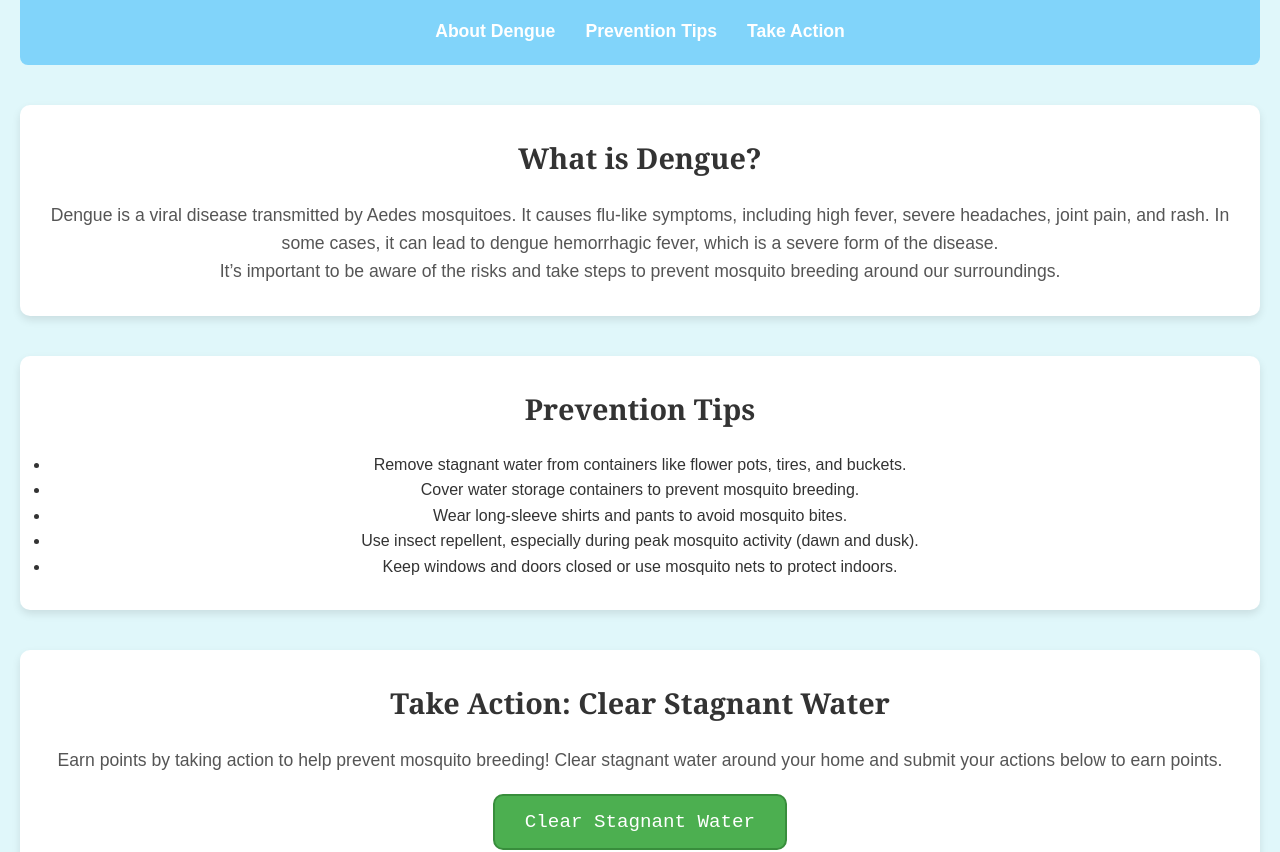
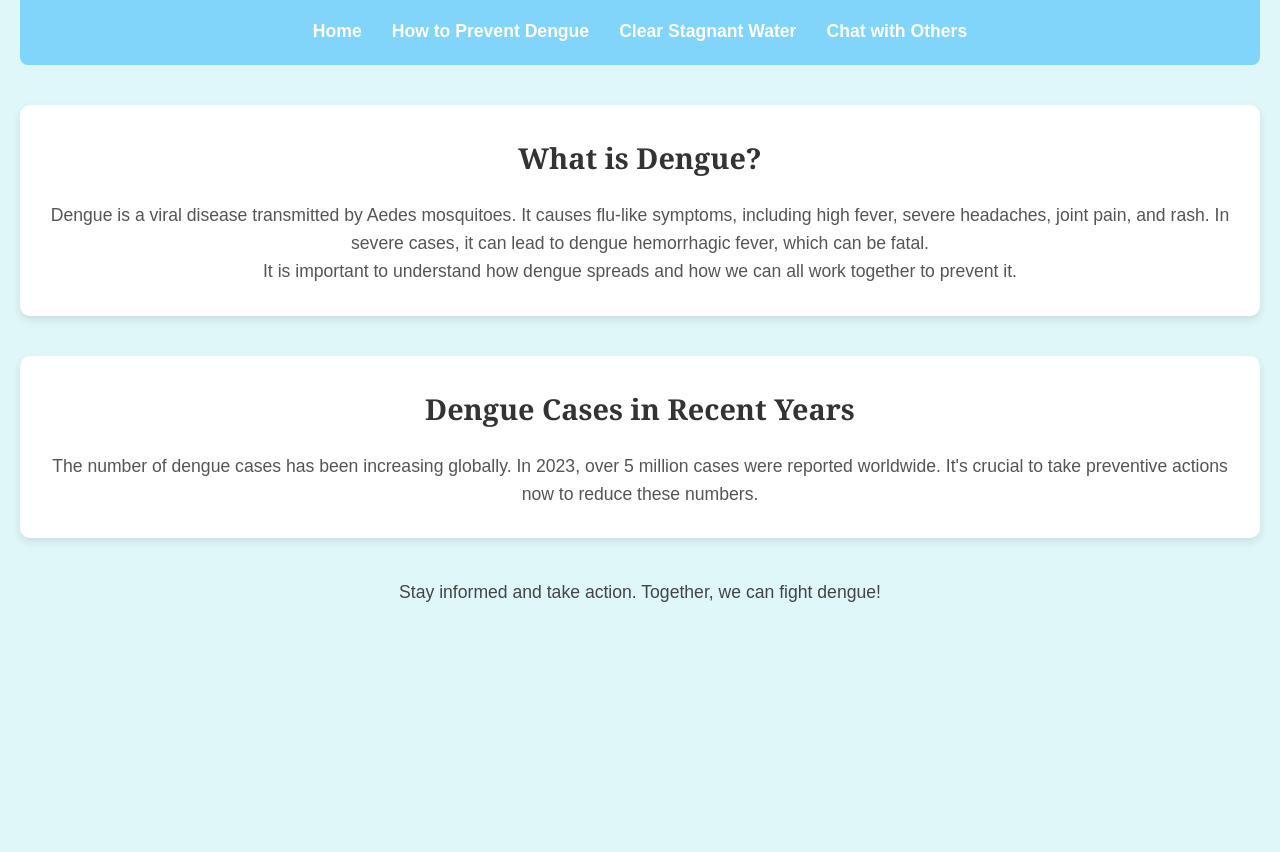
Before and after one commit to zylikestocry/denguegoreng.com, a plain HTML site: page index.html in a window 1280 px wide. Shown: the part 107-959 px from the top of the page. After the commit the page ends 800 px from the top, so only its background shows below. Drawn offline with Linux system fonts and the light colour scheme.

Commit message:
Update index.html

```diff
--- a/index.html
+++ b/index.html
@@ -3,54 +3,35 @@
 <head>
     <meta charset="UTF-8">
     <meta name="viewport" content="width=device-width, initial-scale=1.0">
-    <title>Dengue Prevention</title>
+    <title>Dengue Prevention Awareness</title>
     <link rel="stylesheet" href="style.css">
-    <script src="script.js" defer></script>
 </head>
 <body>
     <header>
         <h1>Dengue Prevention Awareness</h1>
         <nav>
             <ul>
-                <li><a href="#info">About Dengue</a></li>
-                <li><a href="#prevention">Prevention Tips</a></li>
-                <li><a href="#action">Take Action</a></li>
+                <li><a href="index.html">Home</a></li>
+                <li><a href="prevention.html">How to Prevent Dengue</a></li>
+                <li><a href="clear-water.html">Clear Stagnant Water</a></li>
+                <li><a href="chat.html">Chat with Others</a></li>
             </ul>
         </nav>
     </header>
 
     <section id="info">
         <h2>What is Dengue?</h2>
-        <p>Dengue is a viral disease transmitted by Aedes mosquitoes. It causes flu-like symptoms, including high fever, severe headaches, joint pain, and rash. In some cases, it can lead to dengue hemorrhagic fever, which is a severe form of the disease.</p>
-        <p>It’s important to be aware of the risks and take steps to prevent mosquito breeding around our surroundings.</p>
+        <p>Dengue is a viral disease transmitted by Aedes mosquitoes. It causes flu-like symptoms, including high fever, severe headaches, joint pain, and rash. In severe cases, it can lead to dengue hemorrhagic fever, which can be fatal.</p>
+        <p>It is important to understand how dengue spreads and how we can all work together to prevent it.</p>
     </section>
 
-    <section id="prevention">
-        <h2>Prevention Tips</h2>
-        <ul>
-            <li>Remove stagnant water from containers like flower pots, tires, and buckets.</li>
-            <li>Cover water storage containers to prevent mosquito breeding.</li>
-            <li>Wear long-sleeve shirts and pants to avoid mosquito bites.</li>
-            <li>Use insect repellent, especially during peak mosquito activity (dawn and dusk).</li>
-            <li>Keep windows and doors closed or use mosquito nets to protect indoors.</li>
-        </ul>
-    </section>
-
-    <section id="action">
-        <h2>Take Action: Clear Stagnant Water</h2>
-        <p>Earn points by taking action to help prevent mosquito breeding! Clear stagnant water around your home and submit your actions below to earn points.</p>
-
-        <div class="buttons">
-            <button id="clearWaterButton">Clear Stagnant Water</button>
-        </div>
-
-        <div id="points">
-            <h3>Your Points: <span id="pointCount">0</span></h3>
-        </div>
+    <section id="stats">
+        <h2>Dengue Cases in Recent Years</h2>
+        <p>The number of dengue cases has been increasing globally. In 2023, over 5 million cases were reported worldwide. It's crucial to take preventive actions now to reduce these numbers.</p>
     </section>
 
     <footer>
-        <p>Stay safe and help prevent dengue! Remember, every small action counts!</p>
+        <p>Stay informed and take action. Together, we can fight dengue!</p>
     </footer>
 </body>
 </html>
```
